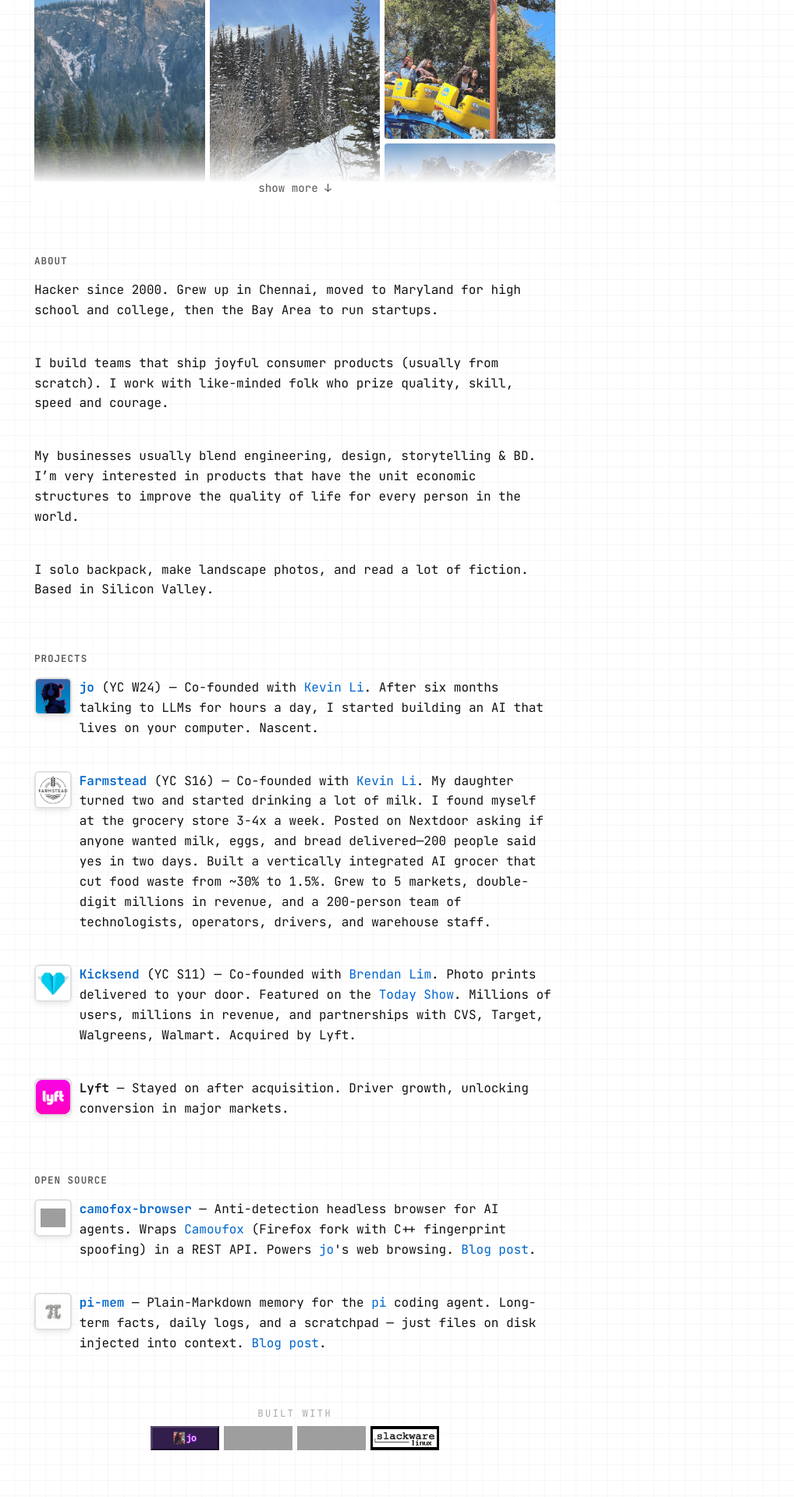
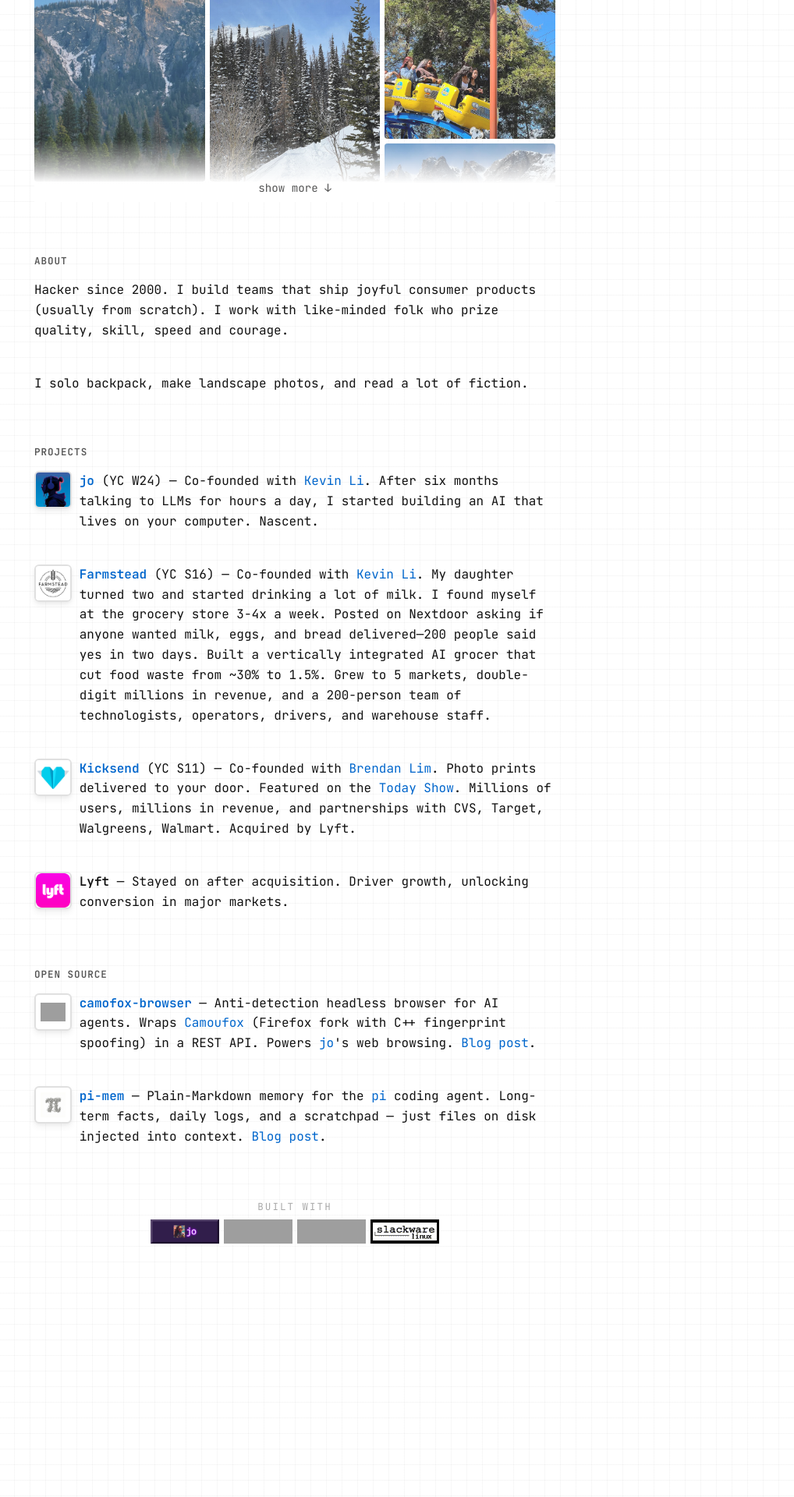
Before and after one commit to skyfallsin/skyfallsin.github.io, a Jekyll site: the page built from index.md, in a window 1280 px wide. Shown: the part 822-2742 px from the top of the page at 78% size, without its empty margins (262-1280 px from the left). Built offline with Jekyll 4.4.1, drawn with Linux system fonts in a browser that asks for light colours; nearby versions of some CDN libraries; after the commit the page ends 2477 px from its top, so only the background shows below that; grey boxes are pictures that could not be loaded.

Commit message:
trim about bio, nowrap more-link

```diff
--- a/_layouts/default.html
+++ b/_layouts/default.html
@@ -1049,6 +1049,7 @@
       margin-top: var(--lk-size-2xs);
       color: var(--text-muted);
       font-size: var(--lk-font-callout);
+      white-space: nowrap;
     }
     .more-link:hover {
       color: var(--accent);
--- a/index.md
+++ b/index.md
@@ -31,13 +31,9 @@
 
 ## ABOUT
 
-Hacker since 2000. Grew up in Chennai, moved to Maryland for high school and college, then the Bay Area to run startups.
+Hacker since 2000. I build teams that ship joyful consumer products (usually from scratch). I work with like-minded folk who prize quality, skill, speed and courage.
 
-I build teams that ship joyful consumer products (usually from scratch). I work with like-minded folk who prize quality, skill, speed and courage.
-
-My businesses usually blend engineering, design, storytelling & BD. I'm very interested in products that have the unit economic structures to improve the quality of life for every person in the world.
-
-I solo backpack, make landscape photos, and read a lot of fiction. Based in Silicon Valley.
+I solo backpack, make landscape photos, and read a lot of fiction.
 
 ## PROJECTS
 
```
